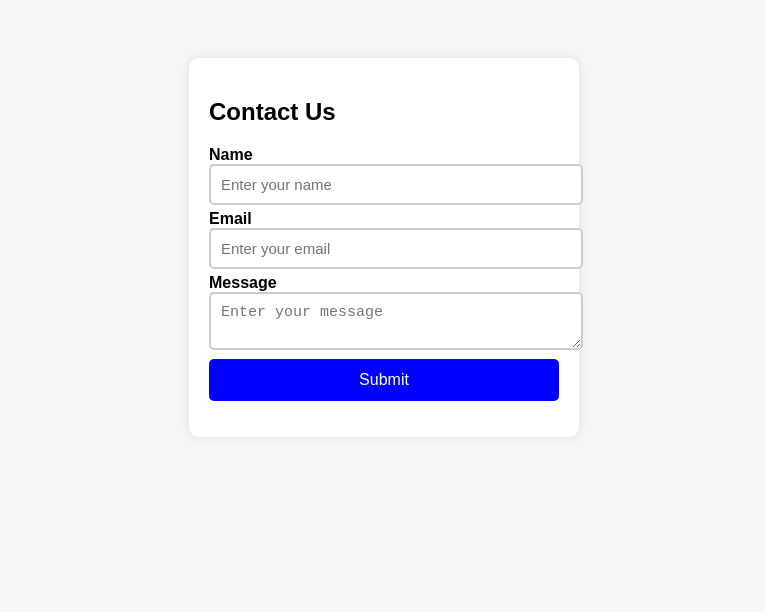
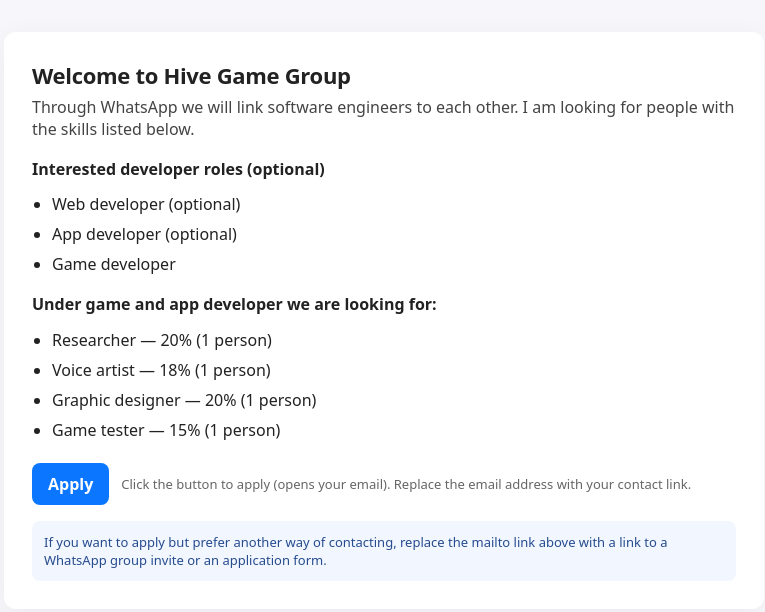
Before and after one commit to orogwuchristian44-pixel/Game-dev-team, a plain HTML site: page index.html in a window 1280 px wide. Shown: the whole page, without its empty margins (256-1021 px from the left). Drawn offline with Linux system fonts and the light colour scheme.

Commit message:
Add files via upload

```diff
--- a/index.html
+++ b/index.html
@@ -1,158 +1,103 @@
-<!DOCTYPE html>
+<!doctype html>
 <html lang="en">
 <head>
-  <meta charset="UTF-8">
-  <meta name="viewport" content="width=device-width, initial-scale=1.0">
-  <title>Interactive Contact Form</title>
-
+  <meta charset="utf-8" />
+  <meta name="viewport" content="width=device-width,initial-scale=1" />
+  <title>Hive Game Group - Join</title>
   <style>
     body {
-      background: #f6f6f6;
-      font-family: Arial;
+      font-family: system-ui, -apple-system, "Segoe UI", Roboto, "Helvetica Neue", Arial;
+      background: #f7f7fb;
+      color: #222;
+      margin: 0;
+      padding: 32px;
       display: flex;
       justify-content: center;
-      padding: 50px;
     }
-
-    .container {
-      background: white;
-      padding: 20px;
-      width: 350px;
-      border-radius: 10px;
-      box-shadow: 0 0 10px rgba(0,0,0,0.1);
+    .card {
+      max-width: 760px;
+      width: 100%;
+      background: #fff;
+      border-radius: 12px;
+      box-shadow: 0 8px 30px rgba(20,20,50,0.06);
+      padding: 28px;
+      box-sizing: border-box;
     }
-
-    label {
-      font-weight: bold;
+    h1 {
+      margin: 0 0 6px 0;
+      font-size: 22px;
+      letter-spacing: -0.3px;
     }
-
-    input, textarea {
-      width: 100%;
-      padding: 10px;
-      border: 2px solid #ccc;
-      border-radius: 5px;
-      margin-bottom: 5px;
-      outline: none;
-      font-size: 15px;
+    p.lead {
+      margin: 6px 0 18px 0;
+      color: #444;
     }
-
-    input.valid, textarea.valid {
-      border-color: green;
+    ul.skills {
+      margin: 0 0 18px 0;
+      padding-left: 20px;
     }
-
-    input.invalid, textarea.invalid {
-      border-color: red;
+    ul.roles {
+      margin: 0 0 22px 0;
+      padding-left: 20px;
     }
-
-    .error {
-      color: red;
-      font-size: 12px;
-      margin-bottom: 10px;
+    li {
+      margin: 8px 0;
     }
-
-    button {
-      width: 100%;
-      padding: 12px;
-      background: blue;
-      color: white;
-      border: none;
-      border-radius: 5px;
-      cursor: pointer;
-      font-size: 16px;
+    .apply {
+      display:flex;
+      gap:12px;
+      align-items:center;
     }
-
-    #formResult {
-      margin-top: 10px;
-      font-weight: bold;
-      text-align: center;
+    .btn {
+      display:inline-block;
+      padding:10px 16px;
+      background:#0b76ff;
+      color:#fff;
+      text-decoration:none;
+      border-radius:8px;
+      font-weight:600;
+    }
+    .muted { color:#666; font-size:13px; }
+    .note {
+      margin-top:16px;
+      padding:12px;
+      background:#f1f6ff;
+      border-radius:8px;
+      font-size:13px;
+      color:#264c8f;
     }
   </style>
 </head>
 <body>
+  <div class="card" role="main">
+    <h1>Welcome to Hive Game Group</h1>
+    <p class="lead">
+      Through WhatsApp we will link software engineers to each other. I am looking for people with the skills listed below.
+    </p>
 
-<div class="container">
-  <h2>Contact Us</h2>
+    <h2 style="font-size:16px;margin-top:0;">Interested developer roles (optional)</h2>
+    <ul class="skills">
+      <li>Web developer (optional)</li>
+      <li>App developer (optional)</li>
+      <li>Game developer</li>
+    </ul>
 
-  <form id="contactForm">
-    <label>Name</label>
-    <input type="text" id="name" placeholder="Enter your name">
-    <small class="error" id="nameError"></small>
+    <h2 style="font-size:16px;margin-top:0;">Under game and app developer we are looking for:</h2>
+    <ul class="roles">
+      <li>Researcher — 20% (1 person)</li>
+      <li>Voice artist — 18% (1 person)</li>
+      <li>Graphic designer — 20% (1 person)</li>
+      <li>Game tester — 15% (1 person)</li>
+    </ul>
 
-    <label>Email</label>
-    <input type="email" id="email" placeholder="Enter your email">
-    <small class="error" id="emailError"></small>
+    <div class="apply" aria-hidden="false">
+      <a class="btn" href="mailto:example@example.com?subject=Apply%20to%20Hive%20Game%20Group">Apply</a>
+      <span class="muted">Click the button to apply (opens your email). Replace the email address with your contact link.</span>
+    </div>
 
-    <label>Message</label>
-    <textarea id="message" placeholder="Enter your message"></textarea>
-    <small class="error" id="messageError"></small>
-
-    <button id="submitBtn">Submit</button>
-    <p id="formResult"></p>
-  </form>
-</div>
-
-<script>
-  // Name validation (event: input)
-  document.getElementById("name").addEventListener("input", function () {
-    const name = this.value.trim();
-    if (name.length < 3) {
-      this.classList.add("invalid");
-      this.classList.remove("valid");
-      document.getElementById("nameError").textContent =
-        "Name must be at least 3 characters";
-    } else {
-      this.classList.add("valid");
-      this.classList.remove("invalid");
-      document.getElementById("nameError").textContent = "";
-    }
-  });
-
-  // Email validation (event: blur)
-  document.getElementById("email").addEventListener("blur", function () {
-    const emailPattern = /^[^ ]+@[^ ]+\.[a-z]{2,3}$/;
-    if (!emailPattern.test(this.value)) {
-      this.classList.add("invalid");
-      this.classList.remove("valid");
-      document.getElementById("emailError").textContent =
-        "Enter a valid email address";
-    } else {
-      this.classList.add("valid");
-      this.classList.remove("invalid");
-      document.getElementById("emailError").textContent = "";
-    }
-  });
-
-  // Message validation (event: input)
-  document.getElementById("message").addEventListener("input", function () {
-    if (this.value.length < 10) {
-      this.classList.add("invalid");
-      this.classList.remove("valid");
-      document.getElementById("messageError").textContent =
-        "Message must be at least 10 characters";
-    } else {
-      this.classList.add("valid");
-      this.classList.remove("invalid");
-      document.getElementById("messageError").textContent = "";
-    }
-  });
-
-  // Submit button (event: click)
-  document.getElementById("submitBtn").addEventListener("click", function (e) {
-    e.preventDefault(); // prevent real form submission
-
-    const nameValid = document.getElementById("name").classList.contains("valid");
-    const emailValid = document.getElementById("email").classList.contains("valid");
-    const messageValid = document.getElementById("message").classList.contains("valid");
-
-    if (nameValid && emailValid && messageValid) {
-      document.getElementById("formResult").style.color = "green";
-      document.getElementById("formResult").textContent = "Form submitted successfully!";
-    } else {
-      document.getElementById("formResult").style.color = "red";
-      document.getElementById("formResult").textContent = "Please fix the errors.";
-    }
-  });
-</script>
-
+    <div class="note">
+      If you want to apply but prefer another way of contacting, replace the mailto link above with a link to a WhatsApp group invite or an application form.
+    </div>
+  </div>
 </body>
 </html>
```
